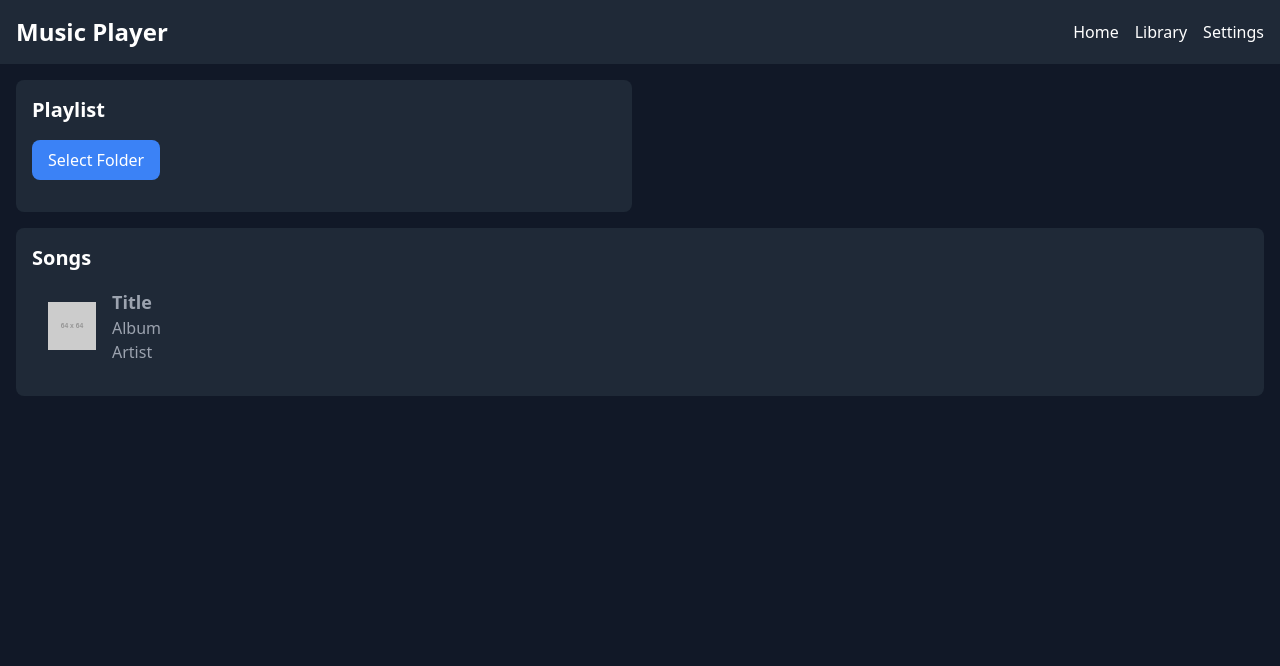
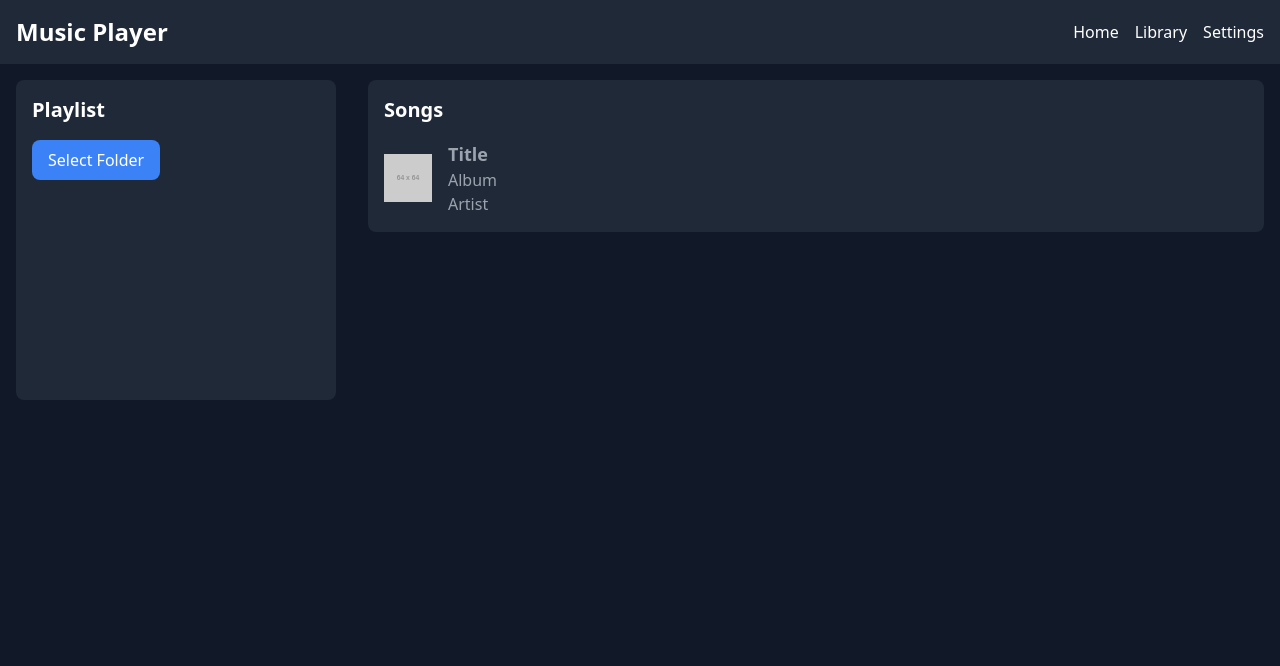
Before and after one commit to dupitydumb/Electron-Music-Player, a website with bundled scripts: page index.html in a window 1280 px wide. Shown: the top 666 px of the page. Built offline with nearby package versions, Linux system fonts and the light colour scheme; placeholder pictures from the web are drawn by us.

Commit message:
Fix Window

```diff
--- a/index.html
+++ b/index.html
@@ -21,10 +21,9 @@
       </header>
 
       <!-- Main Content -->
-      <main class="flex-grow p-4">
-        <div class="grid grid-cols-1 md:grid-cols-2 gap-4">
-          <!-- Playlist -->
-          <div class="bg-gray-800 p-4 rounded-lg">
+      <div class="flex flex-grow">
+        <!-- Sidebar -->
+        <aside class="bg-gray-800 p-4 w-64 rounded-lg" id="Sidebar">
           <h2 class="text-xl font-semibold mb-4">Playlist</h2>
           <button
             id="selectFolderButton"
@@ -33,12 +32,14 @@
             Select Folder
           </button>
           <ul id="musicList"></ul>
-          </div>
-          <!-- Song list -->
-          <div class="bg-gray-800 p-4 rounded-lg col-span-2">
+        </aside>
+
+        <!-- Main Area -->
+        <main class="flex-grow p-4">
+          <div class="bg-gray-800 p-4 rounded-lg" id="listsong">
             <h2 class="text-xl font-semibold mb-4">Songs</h2>
             <ul id="songList">
-              <li class="flex justify-between items-left text-gray-400 m-4">
+              <li class="flex justify-between items-left text-gray-400">
                 <div class="flex items-center space-x-4">
                   <img
                     src="https://via.placeholder.com/64"
@@ -54,8 +55,8 @@
               </li>
             </ul>
           </div>
+        </main>
       </div>
-      </main>
 
       <!-- Now Playing and Audio Player -->
       <div
--- a/src/styles/tailwind.css
+++ b/src/styles/tailwind.css
@@ -31,3 +31,13 @@
   text-overflow: ellipsis;
   white-space: nowrap;
 }
+
+aside#Sidebar {
+  width: 20rem;
+  height: 20rem;
+  margin: 1rem;
+}
+
+div#listsong {
+  margin-bottom: 5rem;
+}
```
Lines whose indentation alone changed are shown as unchanged.
